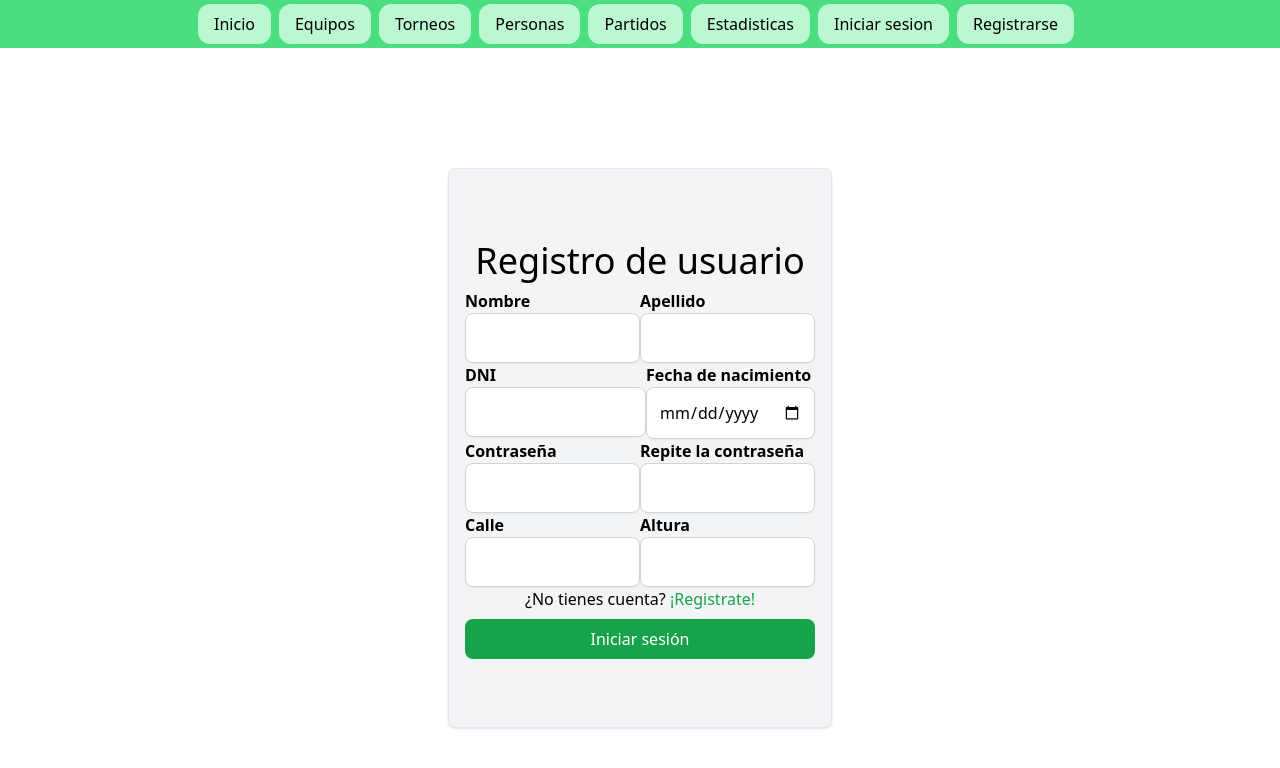
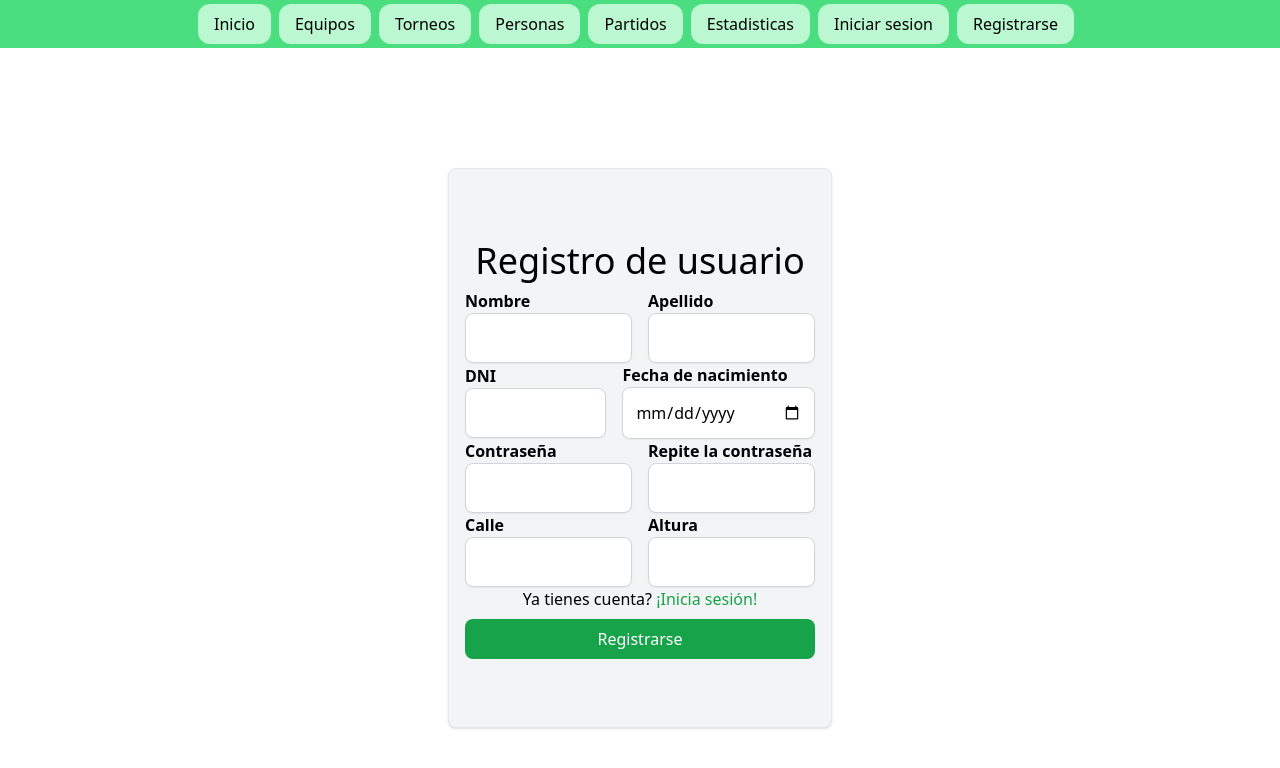
Before and after one commit to GonzaAhrexd/Asociacion-Futbol-Proyecto-UTN, a Next.js app: page /register in a window 1280 px wide. Shown: the top 768 px of the page. Built offline with nearby package versions, Linux system fonts and the light colour scheme.

Commit message:
Correcciones minimas

```diff
--- a/package.json
+++ b/package.json
@@ -11,6 +11,7 @@
   "dependencies": {
     "@heroicons/react": "^2.2.0",
     "@prisma/client": "^5.22.0",
+    "@types/bcrypt": "^5.0.2",
     "axios": "^1.7.7",
     "bcrypt": "^5.1.1",
     "next": "^15.0.3",
--- a/src/app/api/auth/[...nextauth]/route.ts
+++ b/src/app/api/auth/[...nextauth]/route.ts
@@ -20,7 +20,7 @@ const authOptions = {
 
         const userFound = await db.persona.findUnique({
           where: {
-            dni: Number(credentials.dni),
+            dni: Number(credentials?.dni),
           },
         });
 
--- a/src/app/api/register/route.ts
+++ b/src/app/api/register/route.ts
@@ -27,6 +27,9 @@ export async function POST(req: Request) {
 
   const hashedPassword = await bcrypt.hash(pass, 10);
 
+  console.log(req.body)
+
+
   const nuevaPersona = await prisma.persona.create({
     data: {
       dni: Number(dni),
--- a/src/app/register/page.tsx
+++ b/src/app/register/page.tsx
@@ -40,29 +40,28 @@ function page() {
                             }
                         })
                     }>
-                    <div className='flex flex-row justify-evenly'>
+                    <div className='flex flex-row justify-evenly items-center gap-4'>
                         <InputText campo="Nombre" type="text" nombre="nombre" register={register} require errors={errors.nombre} />
                         <InputText campo="Apellido" type="text" nombre="apellido" register={register} require errors={errors.apellido} />
                     </div>
 
-                    <div className='flex flex-row justify-evenly'>
+                    <div className='flex flex-row justify-evenly items-center gap-4'>
                         <InputText campo="DNI" type="text" nombre="dni" register={register} require errors={errors.DNI} />
-                        {/* <InputText campo="Fecha de Nacimiento" type="text" nombre="fecha_nacimiento" register={register} require errors={errors.fecha_nacimiento} /> */}
-                        <InputDate campo="Fecha de nacimiento" nombre="fecha_nacimiento" placeholder="Selecciona una fecha" register={register} setValue={setValue} require={true}/>
+                        <InputDate campo="Fecha de nacimiento" nombre="fecha_nacimiento" placeholder="Selecciona una fecha" register={register} setValue={setValue} require={true} />
                     </div>
-                    <div className='flex flex-row justify-evenly'>
+                    <div className='flex flex-row justify-evenly items-center gap-4'>
                         <InputText campo="Contraseña" type="password" nombre="pass" register={register} require errors={errors.pass} />
                         <InputText campo="Repite la contraseña" type="password" nombre="pass_repeat" register={register} require errors={errors.pass_repeat} />
                     </div>
-                    <div className='flex flex-row justify-evenly'>
+                    <div className='flex flex-row justify-evenly items-center gap-4'>
                         <InputText campo="Calle" type="text" nombre="direccion_calle" register={register} require errors={errors.direccion_calle} />
                         <InputText campo="Altura" type="text" nombre="direccion_altura" register={register} require errors={errors.direccion_altura} />
                     </div>
 
                     <div className='flex items-center justify-center'>
-                        <span>¿No tienes cuenta? <Link href='/register' className='text-green-600'>¡Registrate!</Link></span>
+                        <span>Ya tienes cuenta? <Link href='/login' className='text-green-600'>¡Inicia sesión!</Link></span>
                     </div>
-                    <button type="submit" className='bg-green-600 text-white p-2 rounded-lg w-full my-2 '>Iniciar sesión</button>
+                    <button type="submit" className='bg-green-600 text-white p-2 rounded-lg w-full my-2 '>Registrarse</button>
                 </form>
             </div>
         </div>
--- a/src/components/Inputs/InputDate.tsx
+++ b/src/components/Inputs/InputDate.tsx
@@ -29,12 +29,12 @@ export default function InputDate({
   }, [setValue, nombre, valor]);
 
   return (
-    <div className="flex flex-col">
+    <div className="flex flex-col w-full">
       <label className="block font-semibold">{campo}</label>
       {errors && <span className="mt-1 text-red-600">{errors.message}</span>}
       <input
         type="date"
-        className="block text-black w-full p-3 border border-gray-300 rounded-lg shadow-sm focus:outline-none focus:ring-2 focus:ring-green-900"
+        className={`block text-black w-full p-3 border border-gray-300 rounded-lg shadow-sm focus:outline-none focus:ring-2 focus:ring-green-900`}
         {...register(nombre, {
           required: require ? `${campo} es requerido` : false, // Mensaje personalizado
           validate: (value: any) =>
--- a/src/components/NavBar/NavBar.tsx
+++ b/src/components/NavBar/NavBar.tsx
@@ -4,6 +4,7 @@ import Link from 'next/link'
 function navBar() {
 
   const estilosBotones="bg-green-200 px-4 py-2 rounded-xl mr-2"
+
 
   return (
     <div className='bg-green-400 flex flex-row items-center justify-center w-full p-1'>
@@ -18,8 +19,8 @@ function navBar() {
       <Link href="/personas" className={estilosBotones}>Personas</Link>
       <Link href="/" className={estilosBotones}>Partidos</Link>
       <Link href="/" className={estilosBotones}>Estadisticas</Link>
-      <Link href="/login" className={estilosBotones}>Iniciar sesion</Link>
-      <Link href="/register" className={estilosBotones}>Registrarse</Link>
+        <Link href="/login" className={estilosBotones}>Iniciar sesion</Link>
+        <Link href="/register" className={estilosBotones}>Registrarse</Link>
 
     </div>
   )
```
Also changed, not shown: 2 other files (tests, documents, lock files or other folders).
